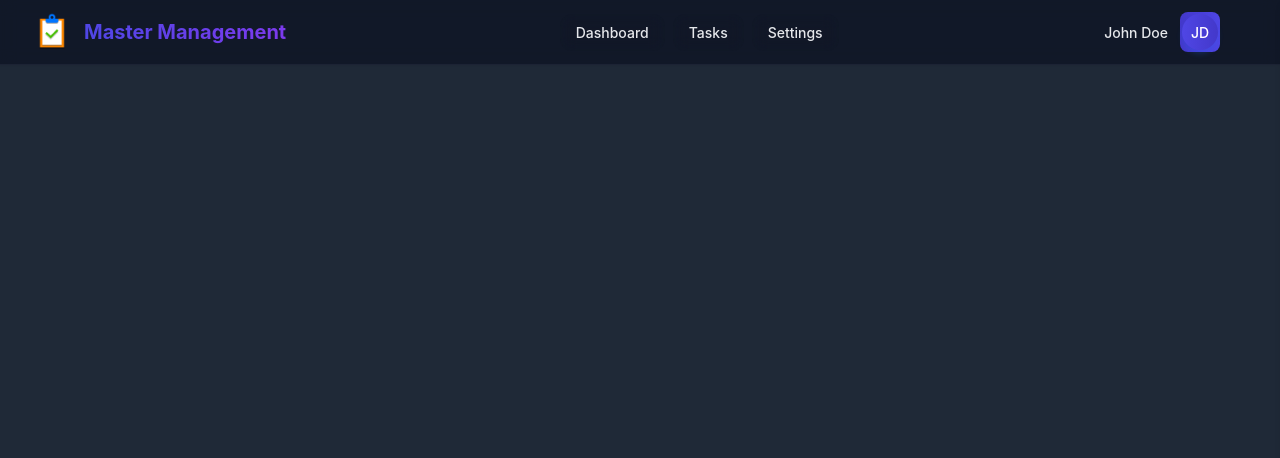
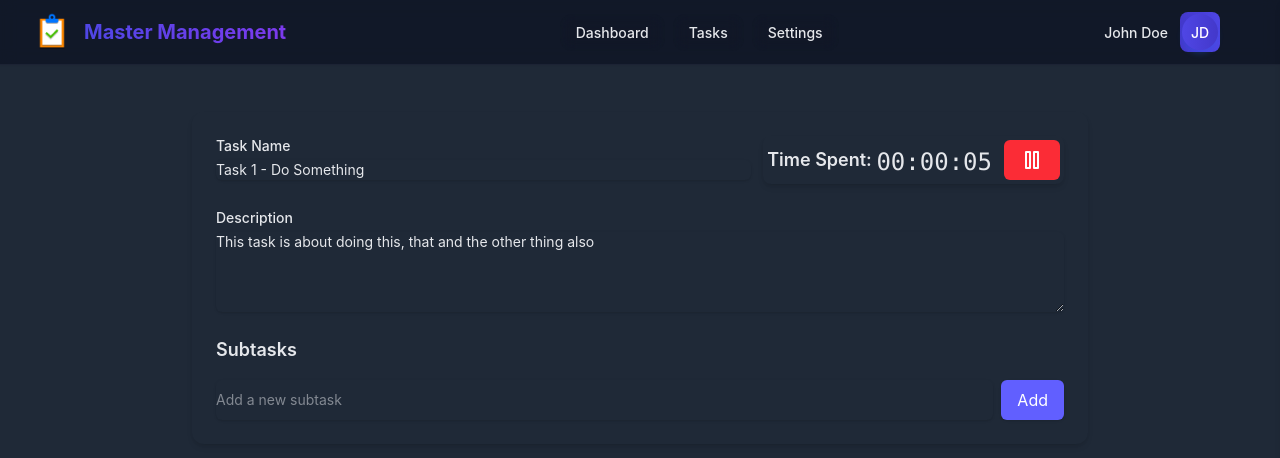
Before and after one commit to Regestrac/Master-Management-Frontend, a React (Vite) app: page /tasks/1 in a window 1280 px wide. Shown: the top 458 px of the page. Built offline with nearby package versions, Linux system fonts and the light colour scheme.

Commit message:
Add TaskDetail and TaskTimer components; update routing for task details.

```diff
--- a/src/App.tsx
+++ b/src/App.tsx
@@ -8,6 +8,7 @@ import Dashboard from 'components/Dashboard/Dashboard';
 import Profile from 'components/Profile/Profile';
 import Home from 'components/Home/Home';
 import Tasks from 'components/Tasks/Tasks';
+import TaskDetail from 'components/Tasks/TaskDetail';
 
 function App() {
   return (
@@ -20,6 +21,7 @@ function App() {
               <Route path='/' element={<Home />} />
               <Route path='/dashboard' element={<Dashboard />} />
               <Route path='/tasks' element={<Tasks />} />
+              <Route path='/tasks/:id' element={<TaskDetail />} />
               <Route path='/settings' element={<Settings />} />
               <Route path='/profile' element={<Profile />} />
             </Routes>
--- /dev/null
+++ b/src/components/Tasks/TaskDetail.tsx
@@ -0,0 +1,77 @@
+import { useState } from 'react';
+
+import TaskTimer from './TaskTimer';
+
+const TaskDetail = () => {
+  const [taskName, setTaskName] = useState('Task 1 - Do Something');
+  const [description, setDescription] = useState(
+    'This task is about doing this, that and the other thing also',
+  );
+  const [subtasks, setSubtasks] = useState<string[]>([]);
+  const [newSubtask, setNewSubtask] = useState('');
+
+  const handleAddSubtask = () => {
+    if (newSubtask.trim()) {
+      setSubtasks([...subtasks, newSubtask]);
+      setNewSubtask('');
+    }
+  };
+
+  return (
+    <div className='p-8'>
+      <div className='max-w-4xl mx-auto rounded-xl shadow-md p-6 space-y-6'>
+        <div className='flex gap-3'>
+          <div className='w-full'>
+            <label className='block text-sm font-medium'>Task Name</label>
+            <input
+              type='text'
+              value={taskName}
+              onChange={(e) => setTaskName(e.target.value)}
+              className='mt-1 block w-full rounded-md border-gray-300 shadow-sm focus:border-indigo-500 focus:ring-indigo-500 sm:text-sm'
+            />
+          </div>
+          <TaskTimer />
+        </div>
+        <div>
+          <label className='block text-sm font-medium'>Description</label>
+          <textarea
+            value={description}
+            onChange={(e) => setDescription(e.target.value)}
+            rows={4}
+            className='mt-1 block w-full rounded-md border-gray-300 shadow-sm focus:border-indigo-500 focus:ring-indigo-500 sm:text-sm'
+          />
+        </div>
+        <div>
+          <h3 className='text-lg font-semibold'>Subtasks</h3>
+          <ul className='space-y-2'>
+            {subtasks.map((subtask, index) => (
+              <li
+                key={index}
+                className='flex justify-between items-center p-2 rounded-md'
+              >
+                <span>{subtask}</span>
+              </li>
+            ))}
+          </ul>
+          <div className='mt-4 flex space-x-2'>
+            <input
+              type='text'
+              value={newSubtask}
+              onChange={(e) => setNewSubtask(e.target.value)}
+              placeholder='Add a new subtask'
+              className='flex-1 rounded-md border-gray-300 shadow-sm focus:border-indigo-500 focus:ring-indigo-500 sm:text-sm'
+            />
+            <button
+              onClick={handleAddSubtask}
+              className='bg-indigo-500 text-white px-4 py-2 rounded-md shadow hover:bg-indigo-600'
+            >
+              Add
+            </button>
+          </div>
+        </div>
+      </div>
+    </div>
+  );
+};
+
+export default TaskDetail;
--- /dev/null
+++ b/src/components/Tasks/TaskTimer.tsx
@@ -0,0 +1,60 @@
+import React, { useState, useEffect } from 'react';
+
+import PauseIcon from 'icons/PauseIcon';
+import ResumeIcon from 'icons/ResumeIcon';
+
+interface TaskTimerProps {
+  initialTime?: string; // Format: "HH:MM:SS"
+}
+
+const TaskTimer: React.FC<TaskTimerProps> = ({ initialTime = '00:00:00' }) => {
+  const [time, setTime] = useState(() => {
+    const [hours, minutes, seconds] = initialTime.split(':').map(Number);
+    return hours * 3600 + minutes * 60 + seconds;
+  });
+  const [isRunning, setIsRunning] = useState(true);
+
+  useEffect(() => {
+    let timer: ReturnType<typeof setTimeout>;
+
+    if (isRunning) {
+      timer = setInterval(() => {
+        setTime((prevTime) => prevTime + 1);
+      }, 1000);
+    }
+
+    return () => {
+      if (timer) {
+        clearInterval(timer);
+      }
+    };
+  }, [isRunning]);
+
+  const formatTime = (totalSeconds: number) => {
+    const hours = Math.floor(totalSeconds / 3600).toString().padStart(2, '0');
+    const minutes = Math.floor((totalSeconds % 3600) / 60).toString().padStart(2, '0');
+    const seconds = (totalSeconds % 60).toString().padStart(2, '0');
+    return `${hours}:${minutes}:${seconds}`;
+  };
+
+  const toggleTimer = () => {
+    setIsRunning((prev) => !prev);
+  };
+
+  return (
+    <div className='flex items-center justify-center p-1 rounded-lg shadow-md w-fit'>
+      <h3 className='text-lg font-semibold w-full whitespace-nowrap'>Time Spent:&nbsp;</h3>
+      <p className='text-2xl font-mono mt-1'>{formatTime(time)}</p>
+      <button
+        onClick={toggleTimer}
+        className={`px-4 py-2 ms-3 rounded-md text-white font-medium ${
+          isRunning ? 'bg-red-500 hover:bg-red-600' : 'bg-green-500 hover:bg-green-600'
+        }`}
+      >
+        {isRunning ? <PauseIcon /> : <ResumeIcon />}
+      </button>
+    </div>
+  );
+};
+
+export default TaskTimer;
--- a/src/components/Tasks/Tasks.tsx
+++ b/src/components/Tasks/Tasks.tsx
@@ -1,4 +1,6 @@
-import { useRef, useState } from 'react';
+import { useEffect, useRef, useState } from 'react';
+
+import { useNavigate } from 'react-router-dom';
 
 import PlusIcon from 'icons/PlusIcon';
 
@@ -14,8 +16,11 @@ type TaskType = {
 const Tasks = () => {
   const [openForm, setOpenForm] = useState(false);
   const [tasks, setTasks] = useState<TaskType[]>([]);
+  const [filteredTasks, setFilteredTasks] = useState<TaskType[]>([]);
 
-  const inputRef = useRef<HTMLInputElement>(null);
+  const taskInputRef = useRef<HTMLInputElement>(null);
+
+  const navigate = useNavigate();
 
   const handleCreateTask = () => {
     setOpenForm(true);
@@ -26,7 +31,7 @@ const Tasks = () => {
   };
 
   const handleSaveTask = () => {
-    const element = inputRef.current;
+    const element = taskInputRef.current;
 
     if (element?.value) {
       setTasks([...tasks, { id: tasks.length + 1, task: element?.value || '', status: 'incomplete' as const, timeSpend: 707330 }]);
@@ -38,11 +43,25 @@ const Tasks = () => {
     setTasks((prev) => prev.filter((task) => task.id !== id));
   };
 
-  const handleStartTask = (_id: number) => {
+  const handleStartTask = (id: number) => {
+    navigate(`/tasks/${id}`);
+  };
 
+  const onSearch = (e:  React.ChangeEvent<HTMLInputElement>) => {
+    if (e.target.value) {
+      setFilteredTasks(tasks?.filter((item) => item.task?.toLowerCase().includes(e?.target?.value?.toLowerCase())));
+    } else {
+      setFilteredTasks(tasks);
+    }
   };
 
   const totalTasks = tasks.length || 0;
+
+  useEffect(() => {
+    if (tasks.length > 0) {
+      setFilteredTasks(tasks);
+    }
+  }, [tasks]);
 
   return (
     <div className='tasks'>
@@ -51,14 +70,14 @@ const Tasks = () => {
           {totalTasks}
           {` ${totalTasks === 1 ? 'Task' : 'Tasks'} Available`}
         </h3>
-        <input placeholder='Search Task' className='border-1' />
+        <input placeholder='Search Task' className='border-1' onChange={onSearch} />
         <button className='create-task-button' onClick={handleCreateTask}>
           <PlusIcon />
           Create New Task
         </button>
       </div>
       <div className='border-1 rounded-2xl p-2 mt-5'>
-        {tasks.map((task) => (
+        {filteredTasks.map((task) => (
           <div key={task?.id} className='flex justify-between mb-1'>
             <div className='flex'>
               <span className={`${task.status} me-3`}>{capitalize(task?.status)}</span>
@@ -73,7 +92,7 @@ const Tasks = () => {
         ))}
         {openForm ? (
           <div className='w-full flex justify-between mt-3'>
-            <input placeholder='Enter Task Name' className='h-10 w-full border-1' ref={inputRef} />
+            <input placeholder='Enter Task Name' className='h-10 w-full border-1' ref={taskInputRef} />
             <button onClick={handleSaveTask} className='rounded-l h-10 w-32 border-1'>Save</button>
             <button onClick={handleCancel} className='rounded-l h-10 w-32 border-1 ms-2'>Cancel</button>
           </div>
--- /dev/null
+++ b/src/icons/PauseIcon.tsx
@@ -0,0 +1,18 @@
+const PauseIcon = () => (
+  <svg
+    xmlns='http://www.w3.org/2000/svg'
+    width={24}
+    height={24}
+    viewBox='0 0 24 24'
+    fill='none'
+    stroke='white'
+    strokeWidth='2'
+    strokeLinecap='round'
+    strokeLinejoin='round'
+  >
+    <rect x='6' y='4' width='4' height='16' />
+    <rect x='14' y='4' width='4' height='16' />
+  </svg>
+);
+
+export default PauseIcon;
--- /dev/null
+++ b/src/icons/ResumeIcon.tsx
@@ -0,0 +1,17 @@
+const ResumeIcon = () => (
+  <svg
+    xmlns='http://www.w3.org/2000/svg'
+    width={24}
+    height={24}
+    viewBox='0 0 24 24'
+    fill='none'
+    stroke='white'
+    strokeWidth='2'
+    strokeLinecap='round'
+    strokeLinejoin='round'
+  >
+    <polygon points='6 4 20 12 6 20 6 4' />
+  </svg>
+);
+
+export default ResumeIcon;
```
